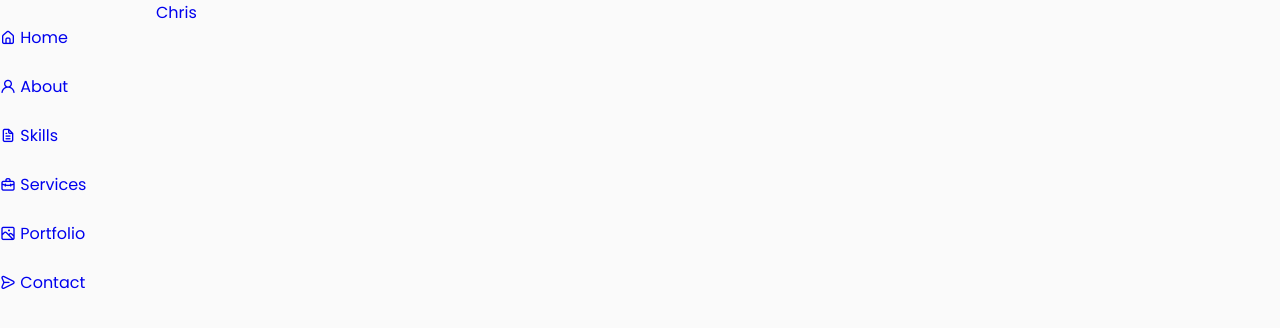
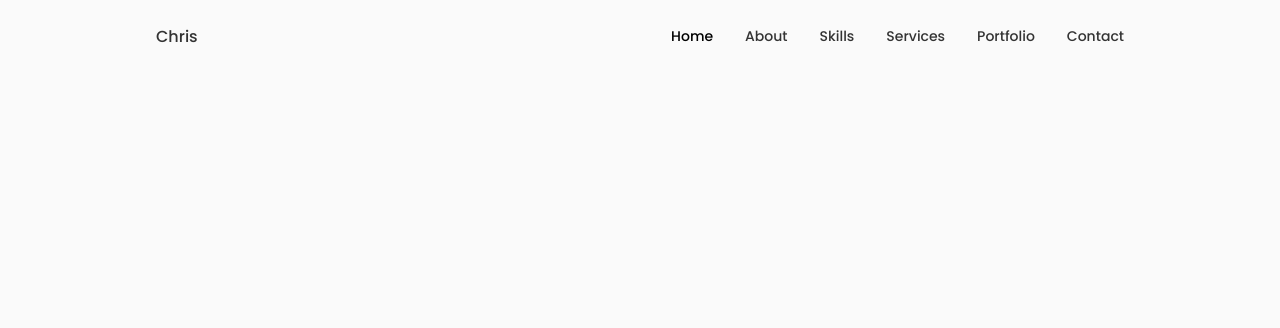
Before and after one commit to ChrisKangaji/Portfolio-CV, a React (Vite) app: page / in a window 1280 px wide. Shown: the top 328 px of the page. Built offline with nearby package versions, Linux system fonts and the light colour scheme.

Commit message:
Continued work with header

```diff
--- a/index.html
+++ b/index.html
@@ -10,7 +10,7 @@
     <!-- == UNICONS == -->
     <link rel="stylesheet" href="https://unicons.iconscout.com/release/v4.0.8/css/line.css">
 
-    <title>Portfolio Website</title>
+    <title>Chris Portfolio/CV</title>
 </head>
   <body>
     <div id="root"></div>
--- a/src/components/header/Header.tsx
+++ b/src/components/header/Header.tsx
@@ -6,11 +6,11 @@
       <header className="header">
           <nav className="nav container">
               <a href="index.html" className="nav__logo">Chris</a>
-          </nav>
+
               <div className="nav__menu">
                   <ul className="nav__list grid">
                       <li className="nav__item">
-                      <a href="#home" className="nav__link">
+                          <a href="#home" className="nav__link active-link">
                               {/*This is the icon found in iconscout (estate)*/}
                               <i className="uil uil-estate nav__icon"></i> Home
                           </a>
@@ -52,11 +52,13 @@
                       </li>
                   </ul>
 
-              {/*This section is for smaller screens*/}
+                  <i className="uil uil-times nav__close" id="nav-close"></i>
+              </div>
 
+              {/*This section is for smaller screens??*/}
+              <div className="nav__toggle">
+                  <i class="uil uil-apps"></i>
               </div>
-          <nav className="nav container">
-
           </nav>
     </header>
   );
--- a/src/components/header/header.css
+++ b/src/components/header/header.css
@@ -0,0 +1,49 @@
+.header {
+    width: 100%;
+    position: fixed;
+    top: 0;
+    left: 0;
+    z-index: var(--z-fixed);
+    background-color: var(--body-color);
+}
+
+.nav {
+    height: calc(var(--header-height) + 1.5rem);
+    display: flex;
+    justify-content: space-between;
+    align-items: center;
+    column-gap: 1rem;
+}
+
+.nav__logo,
+.nav__toggle {
+    color: var(--title-color);
+    font-weight: var(--font-medium);
+}
+
+.nav__list {
+    display: flex;
+    column-gap: 2rem;
+}
+
+.nav__link {
+    display: flex;
+    flex-direction: column;
+    align-items: center;
+    font-size: var(--small-font-size);
+    color: var(--title-color);
+    font-weight: var(--font-medium);
+    transition: .3s;
+}
+
+.nav__icon,
+.nav__close,
+.nav__toggle {
+    display: none;
+}
+
+/* == Active link == */
+.active-link,
+.nav__link:hover {
+    color: var(--title-color-dark);
+}
```
Lines whose indentation alone changed are shown as unchanged.
